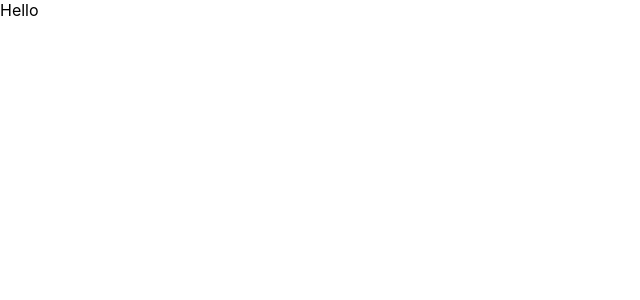
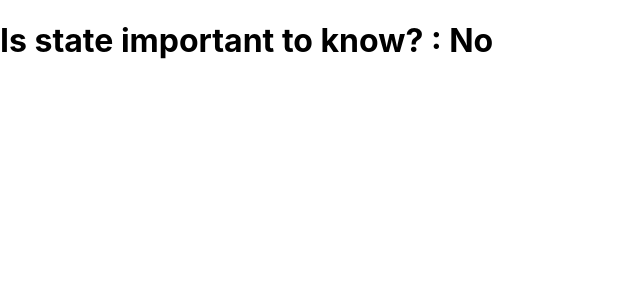
Before and after one commit to jlrpuma/react-hooks-learning-app, a React (Create React App) app: page / in a window 1280 px wide. Shown: the top 300 px of the page, without its empty margins (0-640 px from the left). Built offline with nearby package versions, Linux system fonts and the light colour scheme.

Commit message:
comparation between a functional component and a class component

```diff
--- a/src/App.js
+++ b/src/App.js
@@ -1,22 +1,40 @@
-import React from 'react';
+import React, {useState} from 'react';
 import './App.css';
 
-class App extends React.Component {
 
-  constructor() {
-    super();
-    this.state = {};
-  }
+/* The functional component using the method useState provided by react allow us to reduce the amount
+of code used on a class component method */
+
+function App() {
+  // it returns an array [null, f()]
+  // Array destructuring (the first passed to useState is given to the answer constant)
+  const [answer] = useState("No");
+
+  return (
+      <div>
+        <h1>Is state important to know? : {answer}</h1>
+      </div>
+  );
+}
+
+// class App extends React.Component {
+
+//   constructor() {
+//     super();
+//     this.state = {
+//       answer: "Yes"
+//     };
+//   }
 
 
-  render() {
-    return (
-        <div>
-          Hello
-        </div>
-    )
-  }
+//   render() {
+//     return (
+//         <div>
+//           <h1>Is state important to know? : {this.state.answer}</h1>
+//         </div>
+//     )
+//   }
 
-}
+// }
 
 export default App;
```
